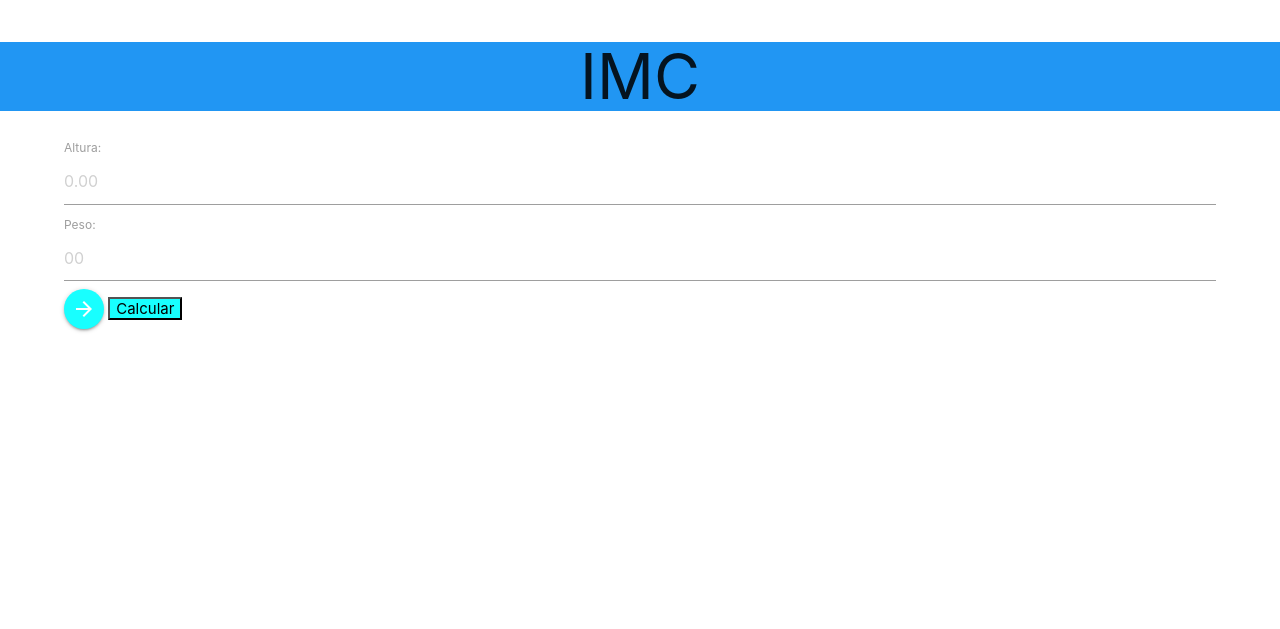
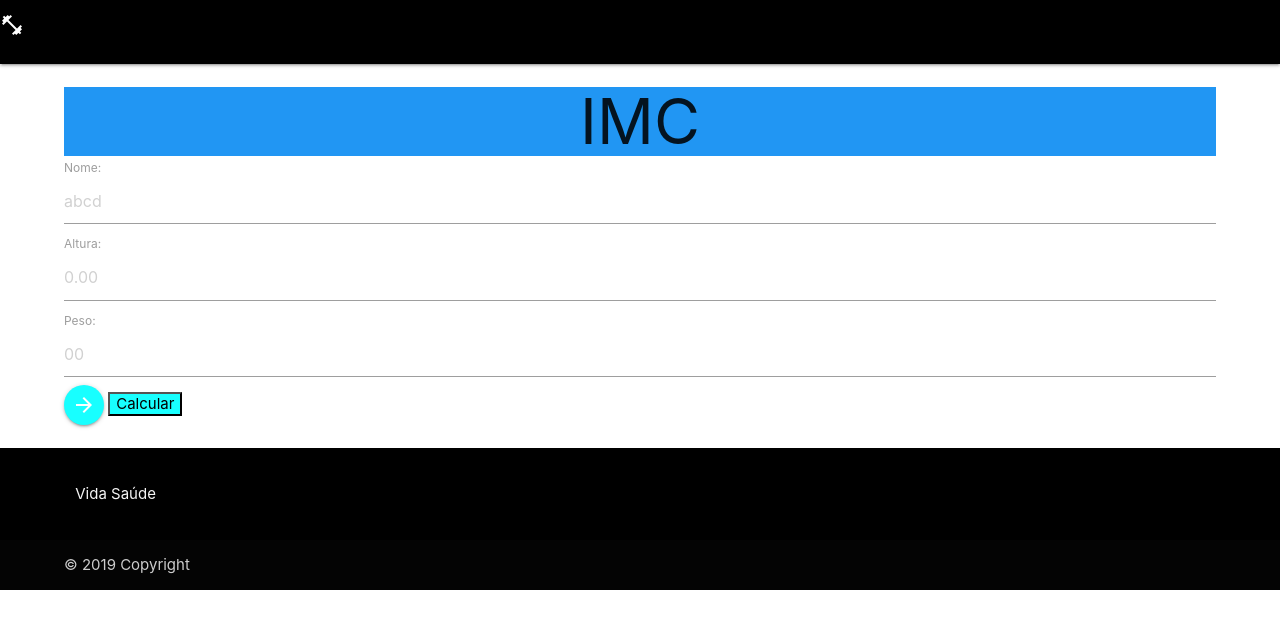
Before and after one commit to JohnKennedySilvaAlmeida/box_PHP, a PHP site: page /Index_imc.php in a window 1280 px wide. Shown: the top 629 px of the page. Run offline with PHP 8.4, Linux system fonts and the light colour scheme.

Commit message:
08/11/2019 atualiza

```diff
--- a/Index_imc.php
+++ b/Index_imc.php
@@ -3,7 +3,7 @@
 
 <head>
     <meta charset="UTF-8">
-    <title>Documento</title>
+    <title>index</title>
 
     <!-- Google Icon Font -->
     <link href="https://fonts.googleapis.com/icon?family=Material+Icons" rel="stylesheet">
@@ -20,15 +20,29 @@
 
 <body>
 
-    <h1 class="center blue">IMC</h1>
+    <nav>
+        <div class="nav-wrapper black">
+        <a href="#" class="material-icons">fitness_center</a>
+        <ul id="nav-mobile" class="right hide-on-med-and-down">
+            <li><a href="sass.html"></a></li>
+            <li><a href="badges.html"></a></li>
+            <li><a href="collapsible.html"></a></li>
+        </ul>
+        </div>
+    </nav><br>
+
+    <h1 class="center blue container">IMC</h1>
 
     <form action="#" method="post" class="container">
 
+        <label>Nome:</label>
+        <input type="text" name="nome" id="nome" placeholder="abcd" pattern="[a-z\s]+$" required/>
+
         <label>Altura:</label>
-        <input type="text" name="altura" id="altura" placeholder="0.00"/>
+        <input type="text" name="altura" id="altura" placeholder="0.00" pattern="[0-9.,]+$" required/>
 
         <label>Peso:</label>
-        <input type="text" name="peso" id="peso" placeholder="00" />
+        <input type="text" name="peso" id="peso" placeholder="00" pattern="[0-9.,]+$" required/>
 
         <a class="btn-floating pulse cyan accent-2"><i class="material-icons">arrow_forward</i></a>
 
@@ -38,13 +52,36 @@
 
     <?php
 
-        include("funca_imc.php");
+        include("funcaoIMC.php");
+        // apenasNum();  --- test
 
     ?>
 
-    <!-- <a class="btn-floating btn-large pulse"><input class="text-color light-blue lighten-3" type="submit"
-    value="Calcular" name="enviar" id="enviar"/>
-    <i class="material-icons">cloud</i></a> -->
+    <br>
+    <footer class="page-footer black">
+          <div class="container">
+            <div class="row">
+              <div class="col l6 s12">
+                <!-- <h5 class="white-text">Pratique exércícios e tenha uma boa alimentação</h5> -->
+                <p class="grey-text text-lighten-4">Vida Saúde</p>
+              </div>
+              <!-- <div class="col l4 offset-l2 s12">
+                <h5 class="white-text">Links</h5>
+                <ul>
+                  <li><a class="grey-text text-lighten-3" href="#!">Link 1</a></li>
+                  <li><a class="grey-text text-lighten-3" href="#!">Link 2</a></li>
+                  <li><a class="grey-text text-lighten-3" href="#!">Link 3</a></li>
+                  <li><a class="grey-text text-lighten-3" href="#!">Link 4</a></li>
+                </ul>
+              </div> -->
+            </div>
+          </div>
+          <div class="footer-copyright">
+            <div class="container">
+            © 2019 Copyright
+            </div>
+          </div>
+        </footer>
 
 
 
--- a/funca_imc.php
+++ b/funcaoIMC.php
@@ -8,29 +8,30 @@
 
         if ($imc < 20) {
             // return "Abaixo do peso! <br> Seu imc é {$imc}.";
-            return "<h2 class='center red'>Abaixo do peso! <br> Seu imc é {$imc}.</h2>";
+            return "<h2 class='center red container'>Abaixo do peso! <br> Seu imc é {$imc}.</h2>";
         }
         if ($imc >= 20 && $imc <= 25) {
            // return " Peso normal! <br> Seu imc é {$imc}.";
-           return "<h2 class='center green'>Peso normal! <br> Seu imc é {$imc}.</h2>";
+           return "<h2 class='center green container'>Peso normal! <br> Seu imc é {$imc}.</h2>";
         }
         if ($imc > 25 && $imc <= 30) {
             //return "Com excesso de peso! <br> Seu imc é {$imc}.";
-            return "<h2 class='center yellow'>Com excesso de peso! <br> Seu imc é {$imc}.</h2>";
+            return "<h2 class='center yellow container'>Com excesso de peso! <br> Seu imc é {$imc}.</h2>";
         }
         if ($imc > 30 && $imc <= 35) {
            // return "Nível de obesidade! <br> Seu imc é {$imc}.";
-           return "<h2 class='center orange'>Nível de obesidade! <br> Seu imc é {$imc}.</h2>";
+           return "<h2 class='center orange container'>Nível de obesidade! <br> Seu imc é {$imc}.</h2>";
         }
         if ($imc > 35) {
             //return "Nível de obesidade mórbida! <br> Seu imc é {$imc}.";
-            return "<h2 class='center red'>Nível de obesidade mórbida! <br> Seu imc é {$imc}.</h2>";
+            return "<h2 class='center red container'>Nível de obesidade mórbida! <br> Seu imc é {$imc}.</h2>";
         }
 
     }
 
     if (isset($_POST['enviar'])) {
 
+        $nome = $_POST['nome'];
         $altura = $_POST['altura'];
         $peso = $_POST['peso'];
 
@@ -39,8 +40,19 @@
 
         $cauculo_imc = imc($peso, $altura);
 
+        echo "<h2 class='center'>Sr.{$nome}<i class='material-icons'>face</i></h2>";
         echo "<h2 class='center'>{$cauculo_imc}</h2>";
 
     }
 
+    // function apenasNum(){
+    //     $campo = $_POST['altura'];
+
+    //     if($campo != is_numeric($campo)){
+    //     echo "Não é numero";
+    //     }else{
+    //     echo "É numero";
+    //     }
+    // }
+
 ?>
```
